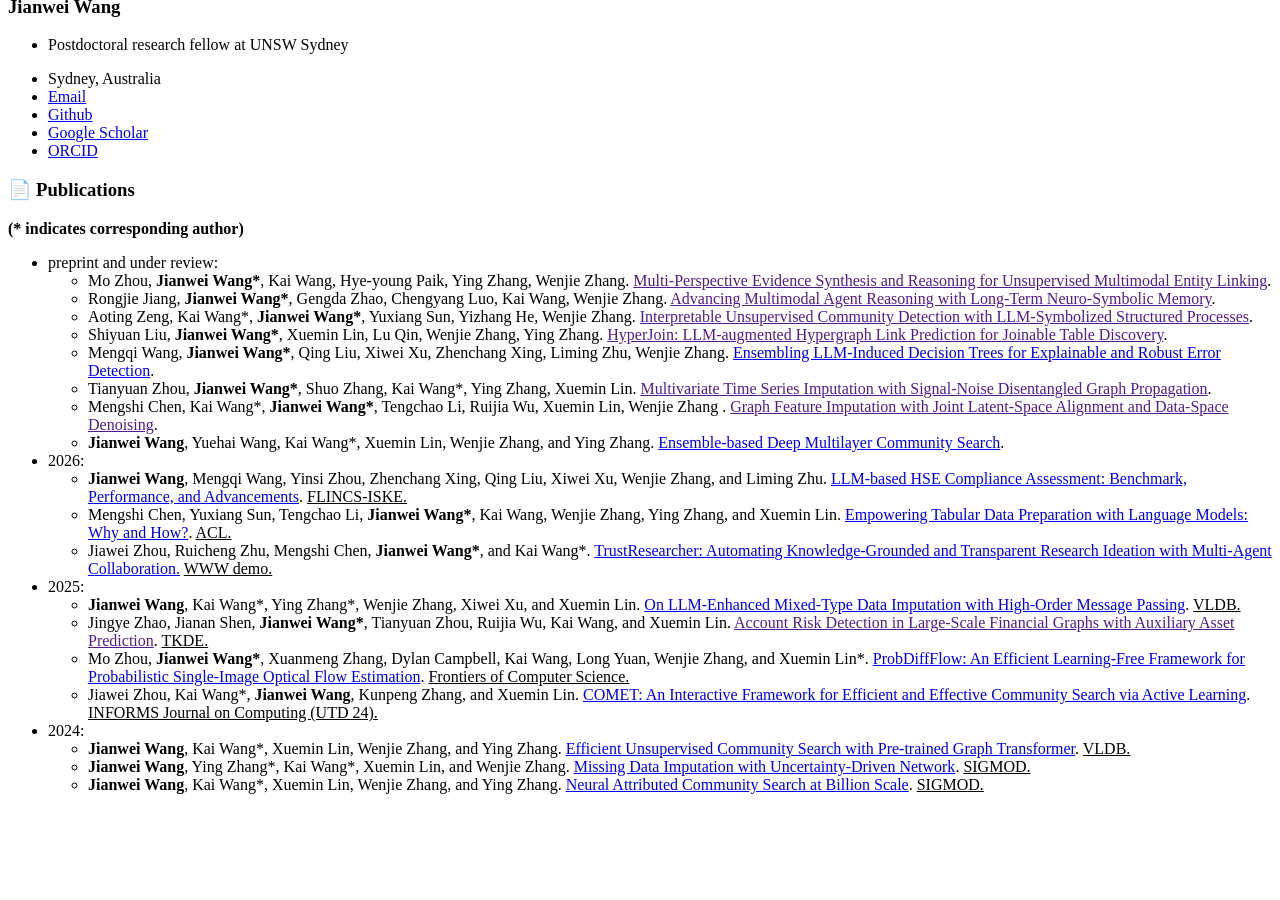
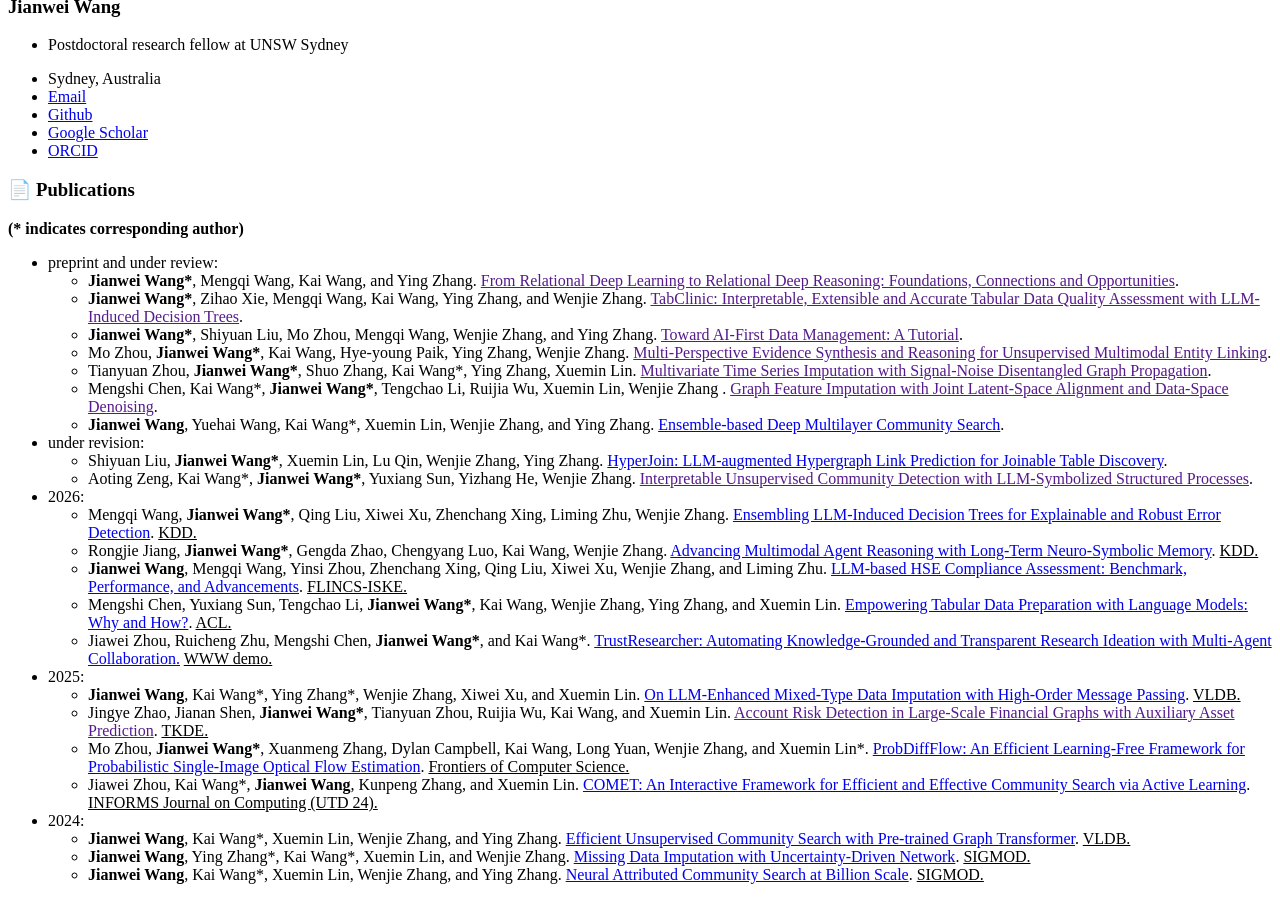
Before and after one commit to jianwei-cse/jianwei-cse.github.io, a Jekyll site: the page built from _pages/includes/publications.md, in a window 1280 px wide and 900 px high, scrolled down 1509 px. Built offline with Jekyll 4.4.1, drawn with Linux system fonts in a browser that asks for light colours; our own code applies the rules of GitHub Pages for plain Markdown files; a script bundle is joined from its source files by our own code; before the commit the page ends 2319 px from its top, so only the background shows below that.

Commit message:
Update Pub

```diff
--- a/_pages/includes/publications.md
+++ b/_pages/includes/publications.md
@@ -3,18 +3,23 @@
 **(* indicates corresponding author)**
 
 * preprint and under review:
+  + **Jianwei Wang\***, Mengqi Wang, Kai Wang, and Ying Zhang. [From Relational Deep Learning to Relational Deep Reasoning: Foundations, Connections and Opportunities]().
+  + **Jianwei Wang\***, Zihao Xie, Mengqi Wang, Kai Wang, Ying Zhang, and Wenjie Zhang. [TabClinic: Interpretable, Extensible and Accurate Tabular Data Quality Assessment with LLM-Induced Decision Trees]().
+  + **Jianwei Wang\***, Shiyuan Liu, Mo Zhou, Mengqi Wang, Wenjie Zhang, and Ying Zhang. [Toward AI-First Data Management: A Tutorial]().
   + Mo Zhou, **Jianwei Wang\***, Kai Wang, Hye-young Paik, Ying Zhang, Wenjie Zhang. [Multi-Perspective Evidence Synthesis and Reasoning for Unsupervised Multimodal Entity Linking]().
-  + Rongjie Jiang, **Jianwei Wang\***, Gengda Zhao, Chengyang Luo, Kai Wang, Wenjie Zhang. [Advancing Multimodal Agent Reasoning with Long-Term Neuro-Symbolic Memory]().
-  + Aoting Zeng, Kai Wang\*,  **Jianwei Wang\***, Yuxiang Sun, Yizhang He, Wenjie Zhang. [Interpretable Unsupervised Community Detection with LLM-Symbolized Structured Processes]().
-  + Shiyuan Liu, **Jianwei Wang\***, Xuemin Lin, Lu Qin, Wenjie Zhang, Ying Zhang. [HyperJoin: LLM-augmented Hypergraph Link Prediction for Joinable Table Discovery]().
-  + Mengqi Wang, **Jianwei Wang\***, Qing Liu, Xiwei Xu, Zhenchang Xing, Liming Zhu, Wenjie Zhang. [Ensembling LLM-Induced Decision Trees for Explainable and Robust Error Detection](https://www.arxiv.org/abs/2512.07246).
   + Tianyuan Zhou, **Jianwei Wang\***, Shuo Zhang, Kai Wang\*, Ying Zhang, Xuemin Lin. [Multivariate Time Series Imputation with Signal-Noise Disentangled Graph Propagation]().
   + Mengshi Chen, Kai Wang\*, **Jianwei Wang\***, Tengchao Li, Ruijia Wu, Xuemin Lin, Wenjie Zhang . [Graph Feature Imputation with Joint Latent-Space Alignment and Data-Space Denoising]().
   + **Jianwei Wang**, Yuehai Wang, Kai Wang\*, Xuemin Lin, Wenjie Zhang, and Ying Zhang. [Ensemble-based Deep Multilayer Community Search](https://arxiv.org/abs/2501.02194).
 
 
+* under revision:
+  + Shiyuan Liu, **Jianwei Wang\***, Xuemin Lin, Lu Qin, Wenjie Zhang, Ying Zhang. [HyperJoin: LLM-augmented Hypergraph Link Prediction for Joinable Table Discovery](https://arxiv.org/abs/2601.01015).
+  + Aoting Zeng, Kai Wang\*,  **Jianwei Wang\***, Yuxiang Sun, Yizhang He, Wenjie Zhang. [Interpretable Unsupervised Community Detection with LLM-Symbolized Structured Processes]().
+
 
 * 2026:
+  + Mengqi Wang, **Jianwei Wang\***, Qing Liu, Xiwei Xu, Zhenchang Xing, Liming Zhu, Wenjie Zhang. [Ensembling LLM-Induced Decision Trees for Explainable and Robust Error Detection](https://www.arxiv.org/abs/2512.07246). <u> KDD.</u>
+  + Rongjie Jiang, **Jianwei Wang\***, Gengda Zhao, Chengyang Luo, Kai Wang, Wenjie Zhang. [Advancing Multimodal Agent Reasoning with Long-Term Neuro-Symbolic Memory](https://arxiv.org/abs/2603.15280). <u> KDD.</u>
   + **Jianwei Wang**, Mengqi Wang, Yinsi Zhou, Zhenchang Xing, Qing Liu, Xiwei Xu, Wenjie Zhang, and Liming Zhu. [LLM-based HSE Compliance Assessment: Benchmark, Performance, and Advancements](https://arxiv.org/pdf/2505.22959). <u> FLINCS-ISKE.</u>
   + Mengshi Chen, Yuxiang Sun, Tengchao Li, **Jianwei Wang\***, Kai Wang, Wenjie Zhang, Ying Zhang, and Xuemin Lin. [Empowering Tabular Data Preparation with Language Models: Why and How?](https://arxiv.org/abs/2508.01556). <u> ACL.</u>
   + Jiawei Zhou, Ruicheng Zhu, Mengshi Chen, **Jianwei Wang\***, and Kai Wang\*. [TrustResearcher: Automating Knowledge-Grounded and Transparent Research Ideation with Multi-Agent Collaboration.](https://arxiv.org/abs/2510.20844) <u> WWW demo.</u>
```
